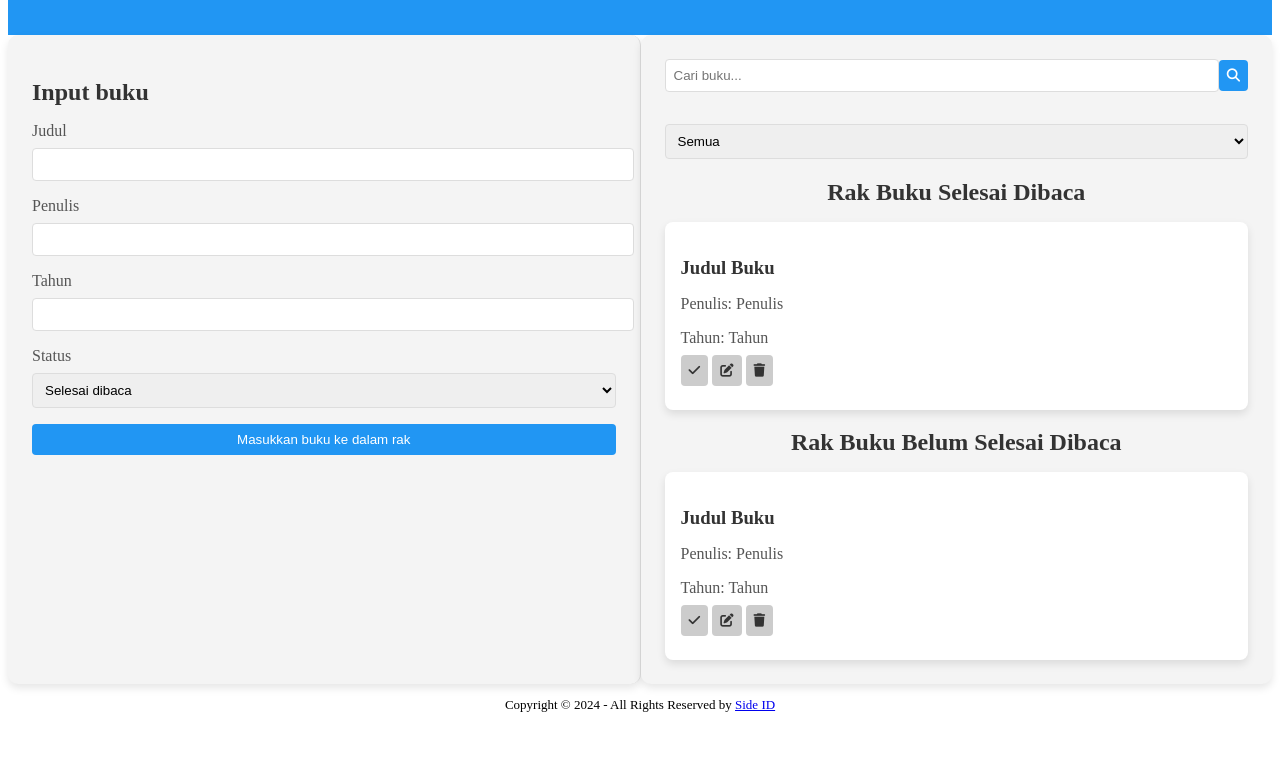
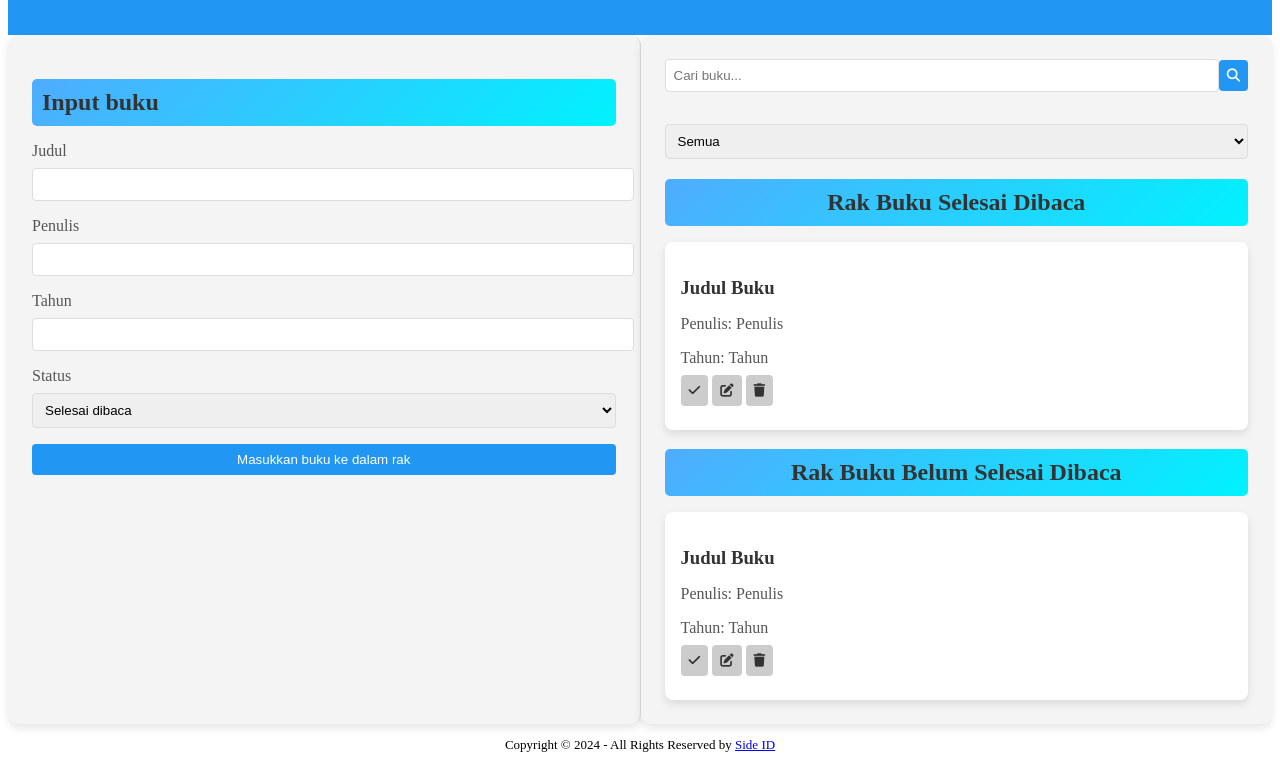
Before and after one commit to SideeID/Bookshelf-App, a plain HTML site: page index.html in a window 1280 px wide. Shown: the part 85-851 px from the top of the page. Before the commit the page ends 811 px from the top, so only its background shows below. Drawn offline with Linux system fonts and the light colour scheme.

Commit message:
Add h2 styling for output section

```diff
--- a/assets/styles/style.css
+++ b/assets/styles/style.css
@@ -104,6 +104,16 @@ header {
 }
 
 /* output section */
+h2 {
+  font-size: 1.5em;
+  margin-bottom: 10px;
+  padding: 10px;
+  color: #fff;
+  background: linear-gradient(135deg, #4facfe 0%, #00f2fe 100%);
+  border-radius: 5px;
+}
+
+
 .search-section {
   flex: 1;
   padding: 1.5rem;
```
